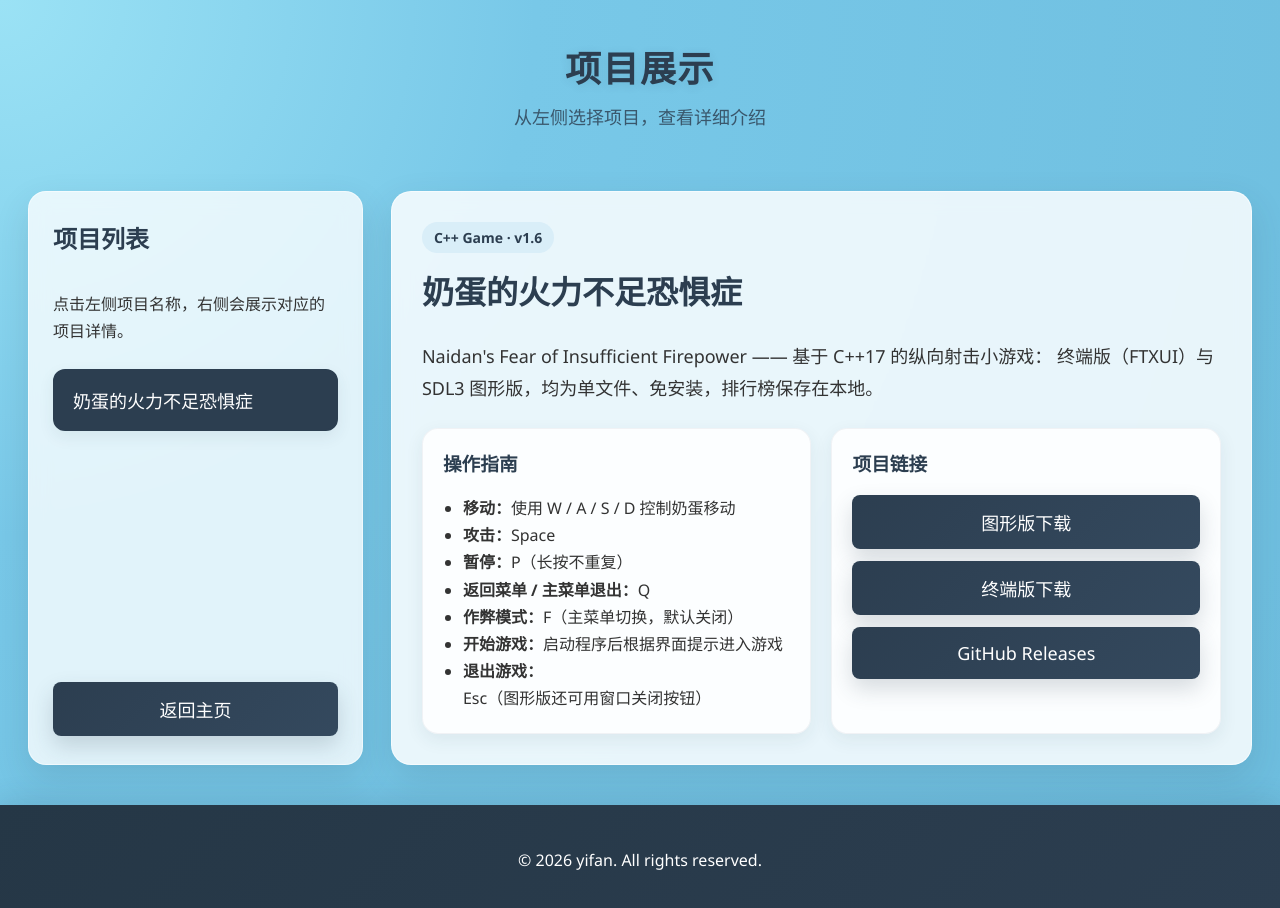
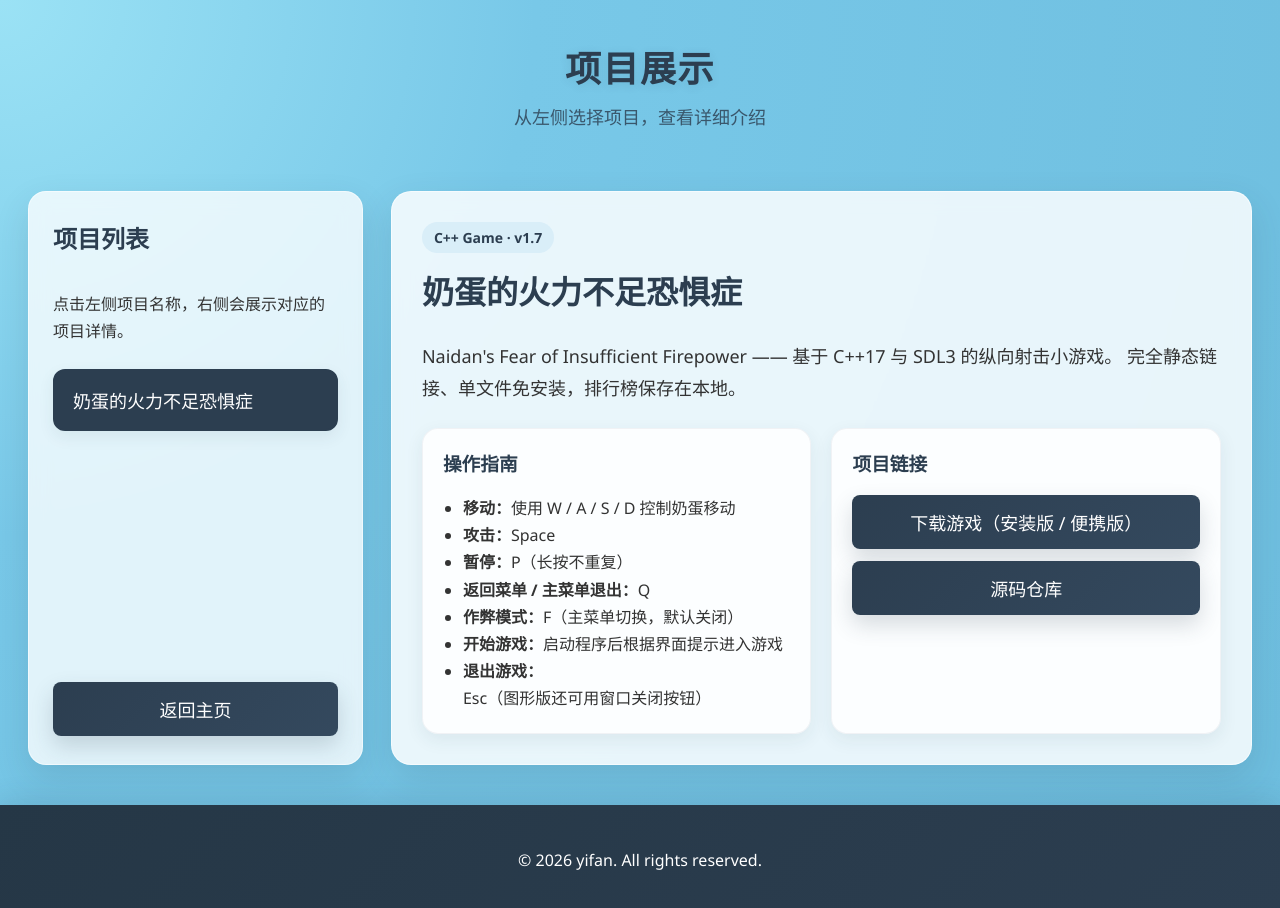
Before and after one commit to Wang-yifan666/yifan705.top, a plain HTML site: page showcase.html in a window 1280 px wide. Drawn offline with Linux system fonts and the light colour scheme.

Commit message:
chore: 网站不再存放游戏二进制，下载统一走 GitHub Releases
- 移除 release/ 下的 Naidan.exe、Naidan-1.7-setup.exe，
  以及历史上遗留的 Thunder_fighter_jet*.exe
- 仓库只保留随包文档（README/许可），体积从 ~20 MB 降到 ~45 KB
- showcase.html 的两个下载按钮改为指向
  releases/latest（GitHub Releases 自动分发），另加一个源码仓库入口

后续发版由游戏仓库的 CI 在全自动完成：打 tag -> 构建 -> 生成安装包 ->
创建 Release 并挂上两个产物。网站这边不用再改。

```diff
--- a/showcase.html
+++ b/showcase.html
@@ -36,11 +36,11 @@
 
     <div class="project-detail-area">
       <article class="project-detail-card active" id="thunder-fighter">
-        <span class="project-tag">C++ Game · v1.6</span>
+        <span class="project-tag">C++ Game · v1.7</span>
         <h2>奶蛋的火力不足恐惧症</h2>
         <p class="project-desc">
-          Naidan's Fear of Insufficient Firepower —— 基于 C++17 的纵向射击小游戏：
-          终端版（FTXUI）与 SDL3 图形版，均为单文件、免安装，排行榜保存在本地。
+          Naidan's Fear of Insufficient Firepower —— 基于 C++17 与 SDL3 的纵向射击小游戏。
+          完全静态链接、单文件免安装，排行榜保存在本地。
         </p>
 
         <div class="detail-grid">
@@ -61,17 +61,15 @@
           <!-- 右边：项目链接 -->
           <div class="detail-box">
             <h3>项目链接</h3>
-            <!-- 每次发布新版 exe 时必须修改下面的 ?v= 值（建议用发布日期），
-                 否则浏览器和 CDN 会继续使用缓存的旧文件。 -->
+            <!-- 安装包与便携版都通过 GitHub Releases 分发（不再放进网站仓库）：
+                 仓库里存二进制会让体积迅速膨胀，而且下载速度也不如 Releases。
+                 发版流程见游戏仓库的 ROADMAP.md，打 tag 后 CI 会自动创建 Release -->
             <div class="project-links vertical-links">
-              <a href="release/Thunder_fighter_jet_sdl.exe?v=20261107" download class="button small-button">
-                图形版下载
+              <a href="https://github.com/Wang-yifan666/Thunder_fighter_jet/releases/latest" target="_blank" class="button small-button">
+                下载游戏（安装版 / 便携版）
               </a>
-              <a href="release/Thunder_fighter_jet.exe?v=20261107" download class="button small-button">
-                终端版下载
-              </a>
-              <a href="https://github.com/Wang-yifan666/Thunder_fighter_jet/releases" target="_blank" class="button small-button">
-                GitHub Releases
+              <a href="https://github.com/Wang-yifan666/Thunder_fighter_jet" target="_blank" class="button small-button">
+                源码仓库
               </a>
             </div>
           </div>
```
Also changed, not shown: release/README.txt, release/THIRD_PARTY_LICENSES.txt, 3 other files.
